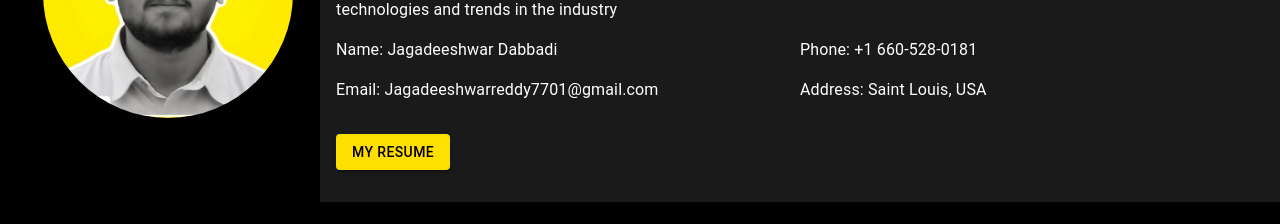
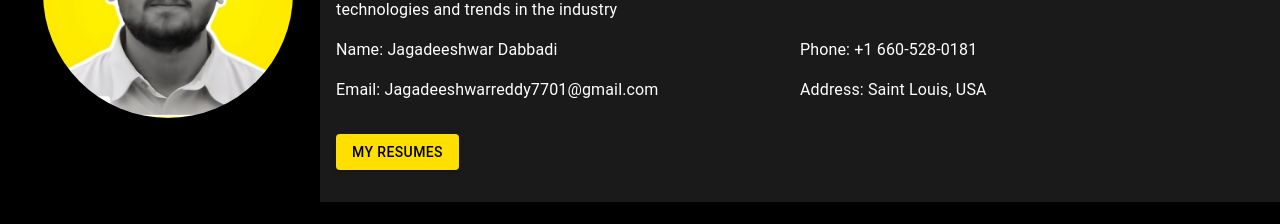
Before and after one commit to Jagadeeshwar011/My-website, a React (Create React App) app: page / in a window 1280 px wide. Shown: the part 1080-1304 px from the top of the page. Built offline with nearby package versions, Linux system fonts and the light colour scheme.

Commit message:
updated resume

```diff
--- a/src/Components/About.js
+++ b/src/Components/About.js
@@ -124,8 +124,8 @@ useEffect(() => {
               <Typography variant="body1">Address: Saint Louis, USA</Typography>
             </Grid>
           </Grid>
-          <Button variant="contained" href="/Dabbadi_Resume.docx" download="Jagadeeshwar_Resume.docx" sx={{ mt: 4, backgroundColor: '#FFDF00', '&:hover': { backgroundColor: "#e6c300" }, color: '#000' }}>
-            MY RESUME
+          <Button variant="contained" href="/Jagadeesh_resume.docx" download="Jagadeeshwar_Resume.docx" sx={{ mt: 4, backgroundColor: '#FFDF00', '&:hover': { backgroundColor: "#e6c300" }, color: '#000' }}>
+            MY RESUMES
           </Button>
         </Grid>
         <Grid container item spacing={2} justifyContent="flex-end" alignItems="flex-start">
--- a/src/Components/Homepage.js
+++ b/src/Components/Homepage.js
@@ -74,7 +74,7 @@ function Homepage() {
                 {text}<span className={blink ? 'blink' : ''}>|</span> {/* Add the cursor */}
             </Typography>
 
-            <Button variant="contained" color="primary" href="/Dabbadi_Resume.docx" download="Jagadeeshwar_Resume.docx"
+            <Button variant="contained" color="primary" href="/Jagadeesh_resume.docx" download="Jagadeeshwar_Resume.docx"
                     sx={{
                         color: "black",
                         backgroundColor: "#FFDF00",
```
Also changed, not shown: 1 other file (tests, documents, lock files or other folders).
